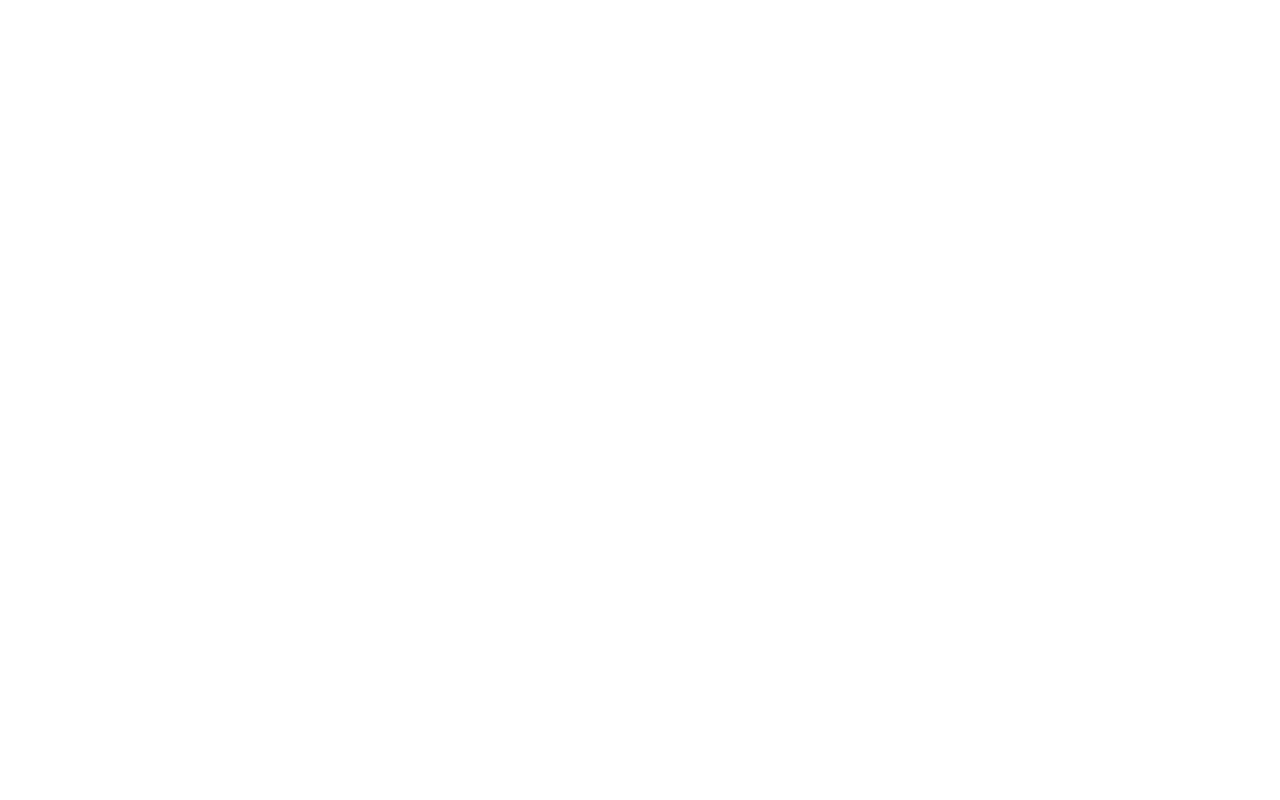
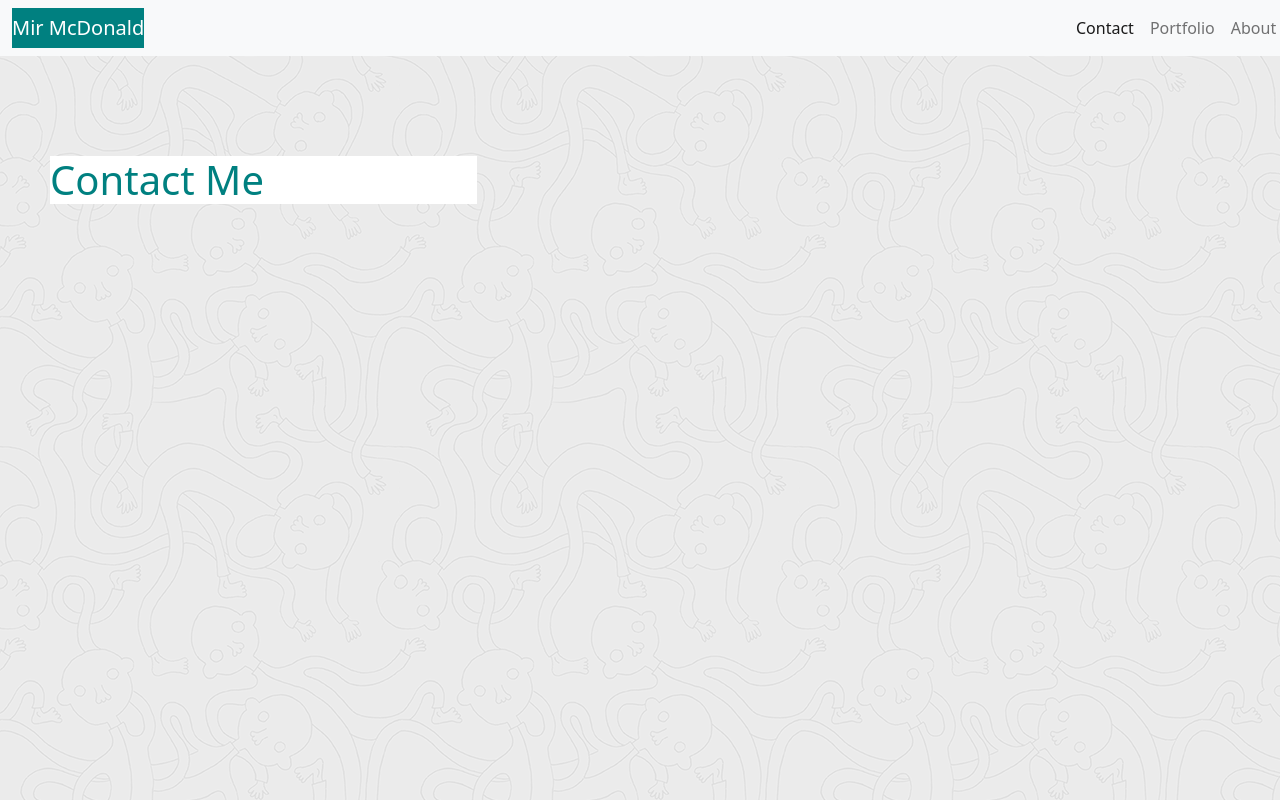
Before and after one commit to mirandagrace-dev/hw02, a plain HTML site: page contact.html in a window 1280 px wide. Drawn offline with nearby package versions, Linux system fonts and the light colour scheme.

Commit message:
began creating the overall structure of the html. navbar added, however .active class is not working.

```diff
--- /dev/null
+++ b/assets/style.css
@@ -0,0 +1,20 @@
+body {
+  background-image: url("backgroundimg.png");
+}
+
+.navbar-brand {
+  background-color: teal;
+  color: white !important;
+  /*font-family: ;*/
+}
+
+#navbarNav {
+  width: 200px;
+  float: right;
+}
+section {
+  background-color: white;
+  color: teal;
+  margin-top: 100px;
+  margin-left: 50px;
+}
--- a/contact.html
+++ b/contact.html
@@ -0,0 +1,44 @@
+<!DOCTYPE html>
+<html>
+    <head>
+        <meta charset="utf-8">
+        <meta http-equiv="X-UA-Compatible" content="IE=edge">
+        <title>HW 02</title>
+        <meta name="description" content="">
+        <meta name="viewport" content="width=device-width, initial-scale=1">
+        <link href="https://cdn.jsdelivr.net/npm/bootstrap@5.0.0-beta1/dist/css/bootstrap.min.css" rel="stylesheet" integrity="sha384-giJF6kkoqNQ00vy+HMDP7azOuL0xtbfIcaT9wjKHr8RbDVddVHyTfAAsrekwKmP1" crossorigin="anonymous">
+        <link rel="stylesheet" href="assets/style.css">
+    </head>
+    <body>
+        <!-- navbar goes here -->
+        <nav class="navbar navbar-expand-lg navbar-light bg-light">
+            <div class="container-fluid">
+              <a class="navbar-brand" href="index.html">Mir McDonald</a>
+              <button class="navbar-toggler" type="button" data-bs-toggle="collapse" data-bs-target="#navbarNav" aria-controls="navbarNav" aria-expanded="false" aria-label="Toggle navigation">
+                <span class="navbar-toggler-icon"></span>
+              </button>
+              <div class="collapse navbar-collapse" id="navbarNav">
+                <ul class="navbar-nav">
+                  <li class="nav-item">
+                    <a class="nav-link active" aria-current="page" href="contact.html">Contact</a>
+                  </li>
+                  <li class="nav-item">
+                    <a class="nav-link" href="portfolio.html">Portfolio</a>
+                  </li>
+                  <li class="nav-item">
+                    <a class="nav-link" href="index.html">About</a>
+                  </li>
+                </ul>
+              </div>
+            </div>
+          </nav>
+
+        <!-- container -->
+        <row>
+            <section class="col-md-4">
+                <h1>Contact Me</h1>
+        </section>
+        </row>
+        <script src="https://cdn.jsdelivr.net/npm/@popperjs/core@2.5.4/dist/umd/popper.min.js" integrity="sha384-q2kxQ16AaE6UbzuKqyBE9/u/KzioAlnx2maXQHiDX9d4/zp8Ok3f+M7DPm+Ib6IU" crossorigin="anonymous"></script>
+        <script src="https://cdn.jsdelivr.net/npm/bootstrap@5.0.0-beta1/dist/js/bootstrap.min.js" integrity="sha384-pQQkAEnwaBkjpqZ8RU1fF1AKtTcHJwFl3pblpTlHXybJjHpMYo79HY3hIi4NKxyj" crossorigin="anonymous"></script>    </body>
+    </html>
```
Also changed, not shown: index.html (+32 -3 lines), portfolio.html (+46 -0 lines), assets/backgroundimg.png (added), style.css (deleted), 1 other file.
